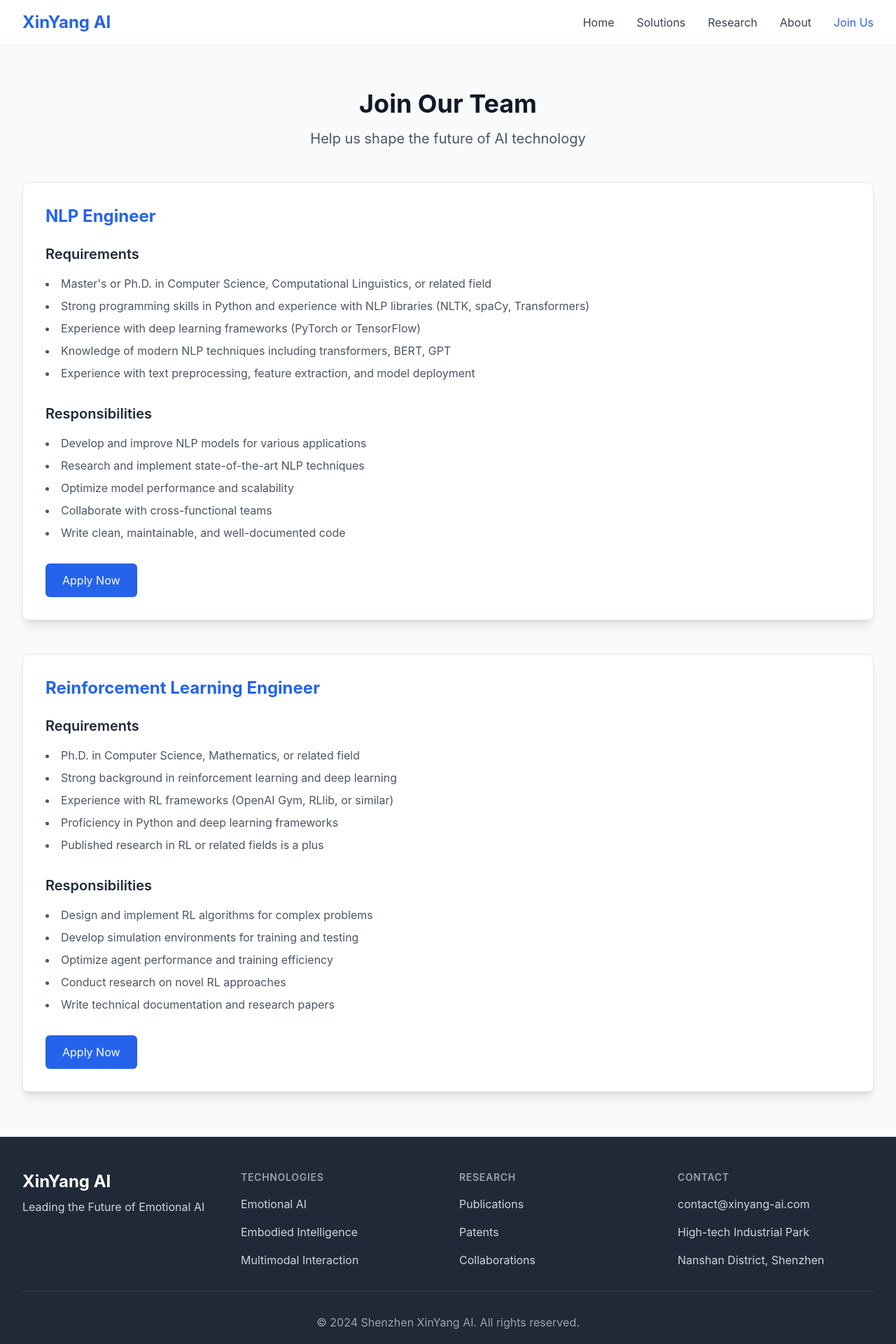
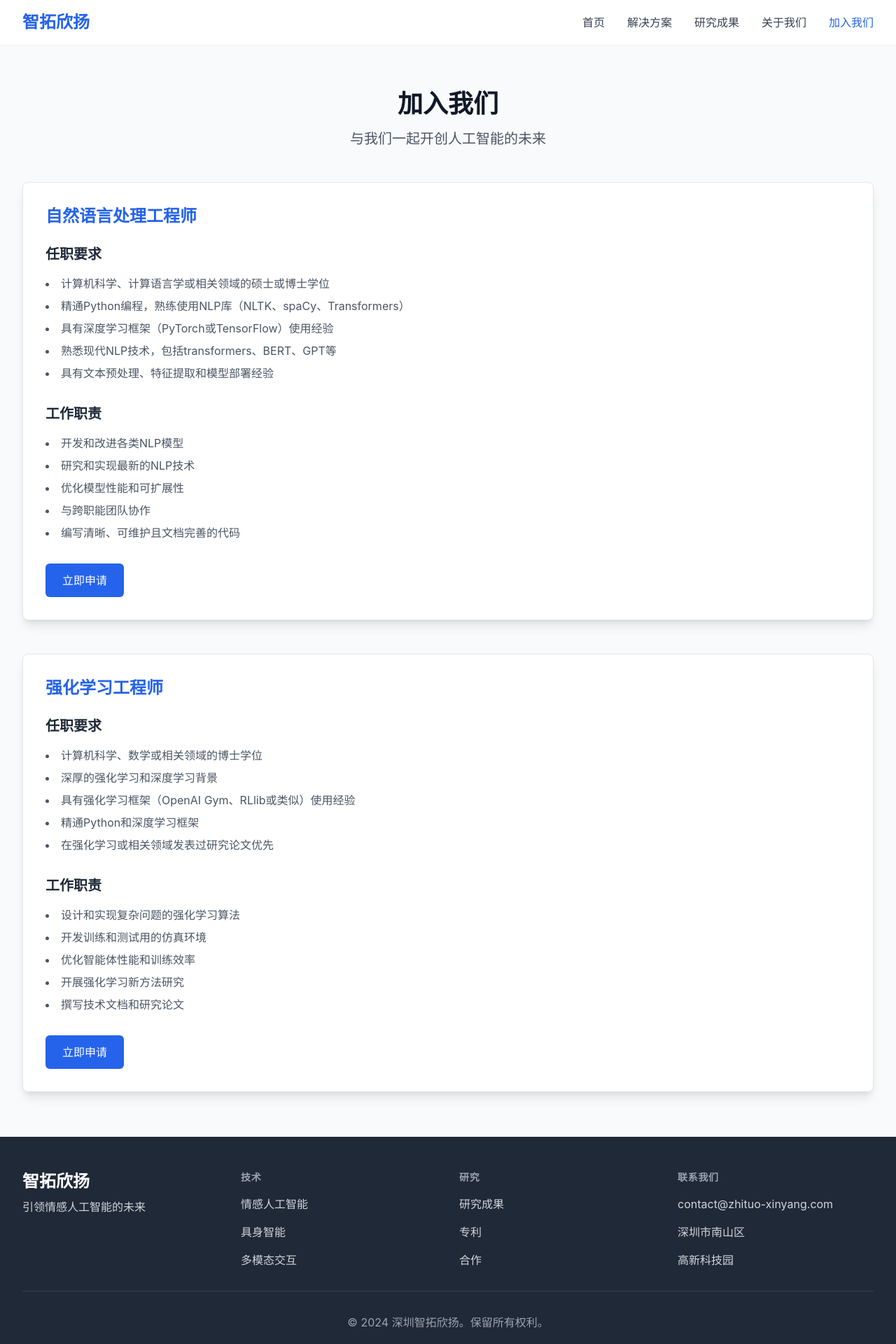
Before and after one commit to xinyang-ai-sz/xinyang-ai, a React (Vite) app: page /jobs in a window 1280 px wide. Shown: the top 1920 px of the page at 70% size. Built offline with nearby package versions, Linux system fonts and the light colour scheme.

Commit message:
update chinese ver

```diff
--- a/src/App.jsx
+++ b/src/App.jsx
@@ -33,7 +33,7 @@ function App() {
                       联系我们
                     </h2>
                     <p className="text-gray-600">
-                      Have a question or feedback? We'd love to hear from you.
+                      欢迎咨询
                     </p>
                   </div>
                   <MessageForm />
--- a/src/components/About.jsx
+++ b/src/components/About.jsx
@@ -6,9 +6,9 @@ const About = () => {
     <div className="bg-gray-50 py-12">
       <div className="max-w-7xl mx-auto px-4 sm:px-6 lg:px-8">
         <div className="lg:text-center">
-          <h2 className="text-base text-blue-600 font-semibold tracking-wide uppercase">About Us</h2>
+          <h2 className="text-base text-blue-600 font-semibold tracking-wide uppercase">关于我们</h2>
           <p className="mt-2 text-3xl leading-8 font-extrabold tracking-tight text-gray-900 sm:text-4xl">
-            Our Story
+            公司简介
           </p>
         </div>
         <div className="mt-10 flex flex-col lg:flex-row items-center">
@@ -16,20 +16,18 @@ const About = () => {
             <img
               className="rounded-lg shadow-lg object-cover"
               src={`${import.meta.env.PROD ? '/xinyang-ai' : ''}/assets/images/about.jpg`}
-              alt="Our team"
+              alt="我们的团队"
             />
           </div>
           <div className="mt-8 lg:mt-0 lg:ml-10 lg:w-1/2">
             <p className="text-lg text-gray-500">
-              Founded in Shenzhen, XinYang AI is at the forefront of emotional AI and embodied intelligence research.
-              We are dedicated to developing next-generation human-computer interaction technologies that understand
-              and respond to human emotions naturally. Our team of AI experts and researchers pushes the boundaries
-              of what's possible in multimodal AI systems.
+            智拓欣扬总部位于深圳，是情感人工智能和具身智能研究的先驱。我们致力于开发下一代人机交互技术，
+            使其能够自然地理解和回应人类情感。我们的人工智能专家和研究人员团队不断推动多模态人工智能系统的边界，
+            探索创新的可能性。
             </p>
             <p className="mt-4 text-lg text-gray-500">
-              We're committed to creating AI systems that understand human emotions and can interact
-              naturally with the physical world. Our vision is to make human-AI interaction more intuitive,
-              emotionally intelligent, and seamlessly integrated into daily life.
+            我们致力于创造能够理解人类情感并能够与物理世界自然交互的人工智能系统。我们的愿景是使人机交互变得更加
+            直观、富有情感智能，并无缝地融入日常生活。
             </p>
           </div>
         </div>
--- a/src/components/Features.jsx
+++ b/src/components/Features.jsx
@@ -3,8 +3,8 @@ import React from 'react';
 
 const features = [
   {
-    title: 'Emotional AI',
-    description: 'Advanced emotional recognition and response systems for natural human-AI interactions.',
+    title: '情感人工智能',
+    description: '先进的情感识别和响应系统，实现自然的人机交互。',
     icon: (
       <svg className="h-6 w-6" fill="none" viewBox="0 0 24 24" stroke="currentColor">
         <path strokeLinecap="round" strokeLinejoin="round" strokeWidth={2} d="M14.828 14.828a4 4 0 01-5.656 0M9 10h.01M15 10h.01M21 12a9 9 0 11-18 0 9 9 0 0118 0z" />
@@ -12,8 +12,8 @@ const features = [
     ),
   },
   {
-    title: 'Embodied Intelligence',
-    description: 'Intelligent systems that understand and interact with the physical world naturally.',
+    title: '具身智能',
+    description: '能够自然理解和交互物理世界的智能系统。',
     icon: (
       <svg className="h-6 w-6" fill="none" viewBox="0 0 24 24" stroke="currentColor">
         <path strokeLinecap="round" strokeLinejoin="round" strokeWidth={2} d="M9.75 17L9 20l-1 1h8l-1-1-.75-3M3 13h18M5 17h14a2 2 0 002-2V5a2 2 0 00-2-2H5a2 2 0 00-2 2v10a2 2 0 002 2z" />
@@ -21,8 +21,8 @@ const features = [
     ),
   },
   {
-    title: 'Multimodal Interaction',
-    description: 'Seamless integration of voice, gesture, and emotional understanding in AI systems.',
+    title: '多模态交互',
+    description: '在人工智能系统中无缝集成语音、手势和情感理解。',
     icon: (
       <svg className="h-6 w-6" fill="none" viewBox="0 0 24 24" stroke="currentColor">
         <path strokeLinecap="round" strokeLinejoin="round" strokeWidth={2} d="M8 16l2.879-2.879m0 0a3 3 0 104.243-4.242 3 3 0 00-4.243 4.242zM21 12a9 9 0 11-18 0 9 9 0 0118 0z" />
@@ -36,9 +36,9 @@ const Features = () => {
     <div className="py-12 bg-white">
       <div className="max-w-7xl mx-auto px-4 sm:px-6 lg:px-8">
         <div className="lg:text-center">
-          <h2 className="text-base text-blue-600 font-semibold tracking-wide uppercase">Our Technology</h2>
+          <h2 className="text-base text-blue-600 font-semibold tracking-wide uppercase">我们的技术</h2>
           <p className="mt-2 text-3xl leading-8 font-extrabold tracking-tight text-gray-900 sm:text-4xl">
-            Advanced AI Solutions
+            先进的人工智能解决方案
           </p>
         </div>
         <div className="mt-10">
--- a/src/components/Footer.jsx
+++ b/src/components/Footer.jsx
@@ -7,37 +7,37 @@ const Footer = () => {
       <div className="max-w-7xl mx-auto py-12 px-4 sm:px-6 lg:px-8">
         <div className="grid grid-cols-1 md:grid-cols-4 gap-8">
           <div className="col-span-1">
-            <span className="text-2xl font-bold text-white">XinYang AI</span>
-            <p className="mt-2 text-gray-300">Leading the Future of Emotional AI</p>
+            <span className="text-2xl font-bold text-white">智拓欣扬</span>
+            <p className="mt-2 text-gray-300">引领情感人工智能的未来</p>
           </div>
           <div className="col-span-1">
-            <h3 className="text-sm font-semibold text-gray-400 tracking-wider uppercase">Technologies</h3>
+            <h3 className="text-sm font-semibold text-gray-400 tracking-wider uppercase">技术</h3>
             <ul className="mt-4 space-y-4">
-              <li><a href="#" className="text-base text-gray-300 hover:text-white">Emotional AI</a></li>
-              <li><a href="#" className="text-base text-gray-300 hover:text-white">Embodied Intelligence</a></li>
-              <li><a href="#" className="text-base text-gray-300 hover:text-white">Multimodal Interaction</a></li>
+              <li><a href="#" className="text-base text-gray-300 hover:text-white">情感人工智能</a></li>
+              <li><a href="#" className="text-base text-gray-300 hover:text-white">具身智能</a></li>
+              <li><a href="#" className="text-base text-gray-300 hover:text-white">多模态交互</a></li>
             </ul>
           </div>
           <div className="col-span-1">
-            <h3 className="text-sm font-semibold text-gray-400 tracking-wider uppercase">Research</h3>
+            <h3 className="text-sm font-semibold text-gray-400 tracking-wider uppercase">研究</h3>
             <ul className="mt-4 space-y-4">
-              <li><a href="#" className="text-base text-gray-300 hover:text-white">Publications</a></li>
-              <li><a href="#" className="text-base text-gray-300 hover:text-white">Patents</a></li>
-              <li><a href="#" className="text-base text-gray-300 hover:text-white">Collaborations</a></li>
+              <li><a href="#" className="text-base text-gray-300 hover:text-white">研究成果</a></li>
+              <li><a href="#" className="text-base text-gray-300 hover:text-white">专利</a></li>
+              <li><a href="#" className="text-base text-gray-300 hover:text-white">合作</a></li>
             </ul>
           </div>
           <div className="col-span-1">
-            <h3 className="text-sm font-semibold text-gray-400 tracking-wider uppercase">Contact</h3>
+            <h3 className="text-sm font-semibold text-gray-400 tracking-wider uppercase">联系我们</h3>
             <ul className="mt-4 space-y-4">
-              <li className="text-base text-gray-300">contact@xinyang-ai.com</li>
-              <li className="text-base text-gray-300">High-tech Industrial Park</li>
-              <li className="text-base text-gray-300">Nanshan District, Shenzhen</li>
+              <li className="text-base text-gray-300">contact@zhituo-xinyang.com</li>
+              <li className="text-base text-gray-300">深圳市南山区</li>
+              <li className="text-base text-gray-300">高新科技园</li>
             </ul>
           </div>
         </div>
         <div className="mt-8 border-t border-gray-700 pt-8">
           <p className="text-base text-gray-400 text-center">
-            © 2024 Shenzhen XinYang AI. All rights reserved.
+            © 2024 深圳智拓欣扬。保留所有权利。
           </p>
         </div>
       </div>
--- a/src/components/Header.jsx
+++ b/src/components/Header.jsx
@@ -7,11 +7,11 @@ const Header = () => {
   const location = useLocation();
 
   const menuItems = [
-    { label: 'Home', path: '/' },
-    { label: 'Solutions', path: '/#solutions' },
-    { label: 'Research', path: '/#research' },
-    { label: 'About', path: '/#about' },
-    { label: 'Join Us', path: '/jobs' },
+    { label: '首页', path: '/' },
+    { label: '解决方案', path: '/#solutions' },
+    { label: '研究成果', path: '/#research' },
+    { label: '关于我们', path: '/#about' },
+    { label: '加入我们', path: '/jobs' },
   ];
 
   const isActive = (path) => {
@@ -26,7 +26,7 @@ const Header = () => {
           <div className="flex items-center">
             <div className="flex-shrink-0">
               <Link to="/" className="text-2xl font-bold text-blue-600">
-                XinYang AI
+                智拓欣扬
               </Link>
             </div>
           </div>
--- a/src/components/Hero.jsx
+++ b/src/components/Hero.jsx
@@ -9,16 +9,16 @@ const Hero = () => {
           <main className="mt-10 mx-auto max-w-7xl px-4 sm:mt-12 sm:px-6 md:mt-16 lg:mt-16 lg:pr-8 xl:mt-24">
             <div className="sm:text-center lg:text-left">
               <h1 className="text-4xl tracking-tight font-extrabold text-gray-900 sm:text-5xl md:text-6xl">
-                <span className="block">Next Generation</span>
-                <span className="block text-blue-600">Emotional AI</span>
+                <span className="block">下一代</span>
+                <span className="block text-blue-600">情感人工智能</span>
               </h1>
               <p className="mt-3 text-base text-gray-500 sm:mt-5 sm:text-lg sm:max-w-xl sm:mx-auto md:mt-5 md:text-xl lg:mx-0">
-                Pioneering the future of human-computer interaction through embodied intelligence and emotional AI technology.
+                通过具身智能和情感人工智能技术，开创人机交互的未来。
               </p>
               <div className="mt-5 sm:mt-8 sm:flex sm:justify-center lg:justify-start">
                 <div className="rounded-md shadow">
                   <a href="#" className="w-full flex items-center justify-center px-8 py-3 border border-transparent text-base font-medium rounded-md text-white bg-blue-600 hover:bg-blue-700 md:py-4 md:text-lg md:px-10">
-                    Explore Our Solutions
+                    探索解决方案
                   </a>
                 </div>
               </div>
--- a/src/components/MessageForm.jsx
+++ b/src/components/MessageForm.jsx
@@ -56,13 +56,13 @@ export default function MessageForm() {
 
       setStatus({
         type: 'success',
-        message: 'Message sent successfully! We will get back to you soon.'
+        message: '留言发送成功！我们会尽快与您联系。'
       })
       setFormData({ name: '', email: '', message: '' })
     } catch (error) {
       setStatus({
         type: 'error',
-        message: 'Failed to send message. Please try again later.'
+        message: '留言发送失败，请稍后重试。'
       })
     } finally {
       setLoading(false)
@@ -71,11 +71,11 @@ export default function MessageForm() {
 
   return (
     <div className="max-w-md mx-auto p-6 bg-white rounded-lg shadow-md">
-      <h2 className="text-2xl font-bold mb-6">Contact Us</h2>
+      <h2 className="text-2xl font-bold mb-6">联系我们</h2>
       <form onSubmit={handleSubmit}>
         <div className="mb-4">
           <label className="block text-gray-700 mb-2" htmlFor="name">
-            Name
+            姓名
           </label>
           <input
             type="text"
@@ -89,7 +89,7 @@ export default function MessageForm() {
         </div>
         <div className="mb-4">
           <label className="block text-gray-700 mb-2" htmlFor="email">
-            Email
+            电子邮箱
           </label>
           <input
             type="email"
@@ -103,7 +103,7 @@ export default function MessageForm() {
         </div>
         <div className="mb-4">
           <label className="block text-gray-700 mb-2" htmlFor="message">
-            Message
+            留言内容
           </label>
           <textarea
             id="message"
@@ -129,7 +129,7 @@ export default function MessageForm() {
             loading ? 'bg-blue-300' : 'bg-blue-500 hover:bg-blue-600'
           }`}
         >
-          {loading ? 'Sending...' : 'Send Message'}
+          {loading ? '发送中...' : '发送留言'}
         </button>
       </form>
     </div>
--- a/src/pages/Jobs.jsx
+++ b/src/pages/Jobs.jsx
@@ -6,37 +6,37 @@ import Footer from '../components/Footer';
 const Jobs = () => {
   const positions = [
     {
-      title: 'NLP Engineer',
+      title: '自然语言处理工程师',
       requirements: [
-        "Master's or Ph.D. in Computer Science, Computational Linguistics, or related field",
-        'Strong programming skills in Python and experience with NLP libraries (NLTK, spaCy, Transformers)',
-        'Experience with deep learning frameworks (PyTorch or TensorFlow)',
-        'Knowledge of modern NLP techniques including transformers, BERT, GPT',
-        'Experience with text preprocessing, feature extraction, and model deployment',
+        '计算机科学、计算语言学或相关领域的硕士或博士学位',
+        '精通Python编程，熟练使用NLP库（NLTK、spaCy、Transformers）',
+        '具有深度学习框架（PyTorch或TensorFlow）使用经验',
+        '熟悉现代NLP技术，包括transformers、BERT、GPT等',
+        '具有文本预处理、特征提取和模型部署经验',
       ],
       responsibilities: [
-        'Develop and improve NLP models for various applications',
-        'Research and implement state-of-the-art NLP techniques',
-        'Optimize model performance and scalability',
-        'Collaborate with cross-functional teams',
-        'Write clean, maintainable, and well-documented code',
+        '开发和改进各类NLP模型',
+        '研究和实现最新的NLP技术',
+        '优化模型性能和可扩展性',
+        '与跨职能团队协作',
+        '编写清晰、可维护且文档完善的代码',
       ],
     },
     {
-      title: 'Reinforcement Learning Engineer',
+      title: '强化学习工程师',
       requirements: [
-        'Ph.D. in Computer Science, Mathematics, or related field',
-        'Strong background in reinforcement learning and deep learning',
-        'Experience with RL frameworks (OpenAI Gym, RLlib, or similar)',
-        'Proficiency in Python and deep learning frameworks',
-        'Published research in RL or related fields is a plus',
+        '计算机科学、数学或相关领域的博士学位',
+        '深厚的强化学习和深度学习背景',
+        '具有强化学习框架（OpenAI Gym、RLlib或类似）使用经验',
+        '精通Python和深度学习框架',
+        '在强化学习或相关领域发表过研究论文优先',
       ],
       responsibilities: [
-        'Design and implement RL algorithms for complex problems',
-        'Develop simulation environments for training and testing',
-        'Optimize agent performance and training efficiency',
-        'Conduct research on novel RL approaches',
-        'Write technical documentation and research papers',
+        '设计和实现复杂问题的强化学习算法',
+        '开发训练和测试用的仿真环境',
+        '优化智能体性能和训练效率',
+        '开展强化学习新方法研究',
+        '撰写技术文档和研究论文',
       ],
     },
   ];
@@ -46,9 +46,9 @@ const Jobs = () => {
       <Header />
       <main className="max-w-7xl mx-auto px-4 sm:px-6 lg:px-8 py-16">
         <div className="text-center mb-12">
-          <h1 className="text-4xl font-bold text-gray-900 mb-4">Join Our Team</h1>
+          <h1 className="text-4xl font-bold text-gray-900 mb-4">加入我们</h1>
           <p className="text-xl text-gray-600">
-            Help us shape the future of AI technology
+            与我们一起开创人工智能的未来
           </p>
         </div>
 
@@ -64,7 +64,7 @@ const Jobs = () => {
 
               <div className="mb-8">
                 <h3 className="text-xl font-semibold text-gray-800 mb-4">
-                  Requirements
+                  任职要求
                 </h3>
                 <ul className="list-disc list-inside space-y-2 text-gray-600">
                   {position.requirements.map((req, idx) => (
@@ -75,7 +75,7 @@ const Jobs = () => {
 
               <div>
                 <h3 className="text-xl font-semibold text-gray-800 mb-4">
-                  Responsibilities
+                  工作职责
                 </h3>
                 <ul className="list-disc list-inside space-y-2 text-gray-600">
                   {position.responsibilities.map((resp, idx) => (
@@ -86,7 +86,7 @@ const Jobs = () => {
 
               <div className="mt-8">
                 <button className="bg-blue-600 text-white px-6 py-3 rounded-md hover:bg-blue-700 transition-colors">
-                  Apply Now
+                  立即申请
                 </button>
               </div>
             </div>
```
Also changed, not shown: 1 other file (tests, documents, lock files or other folders).
